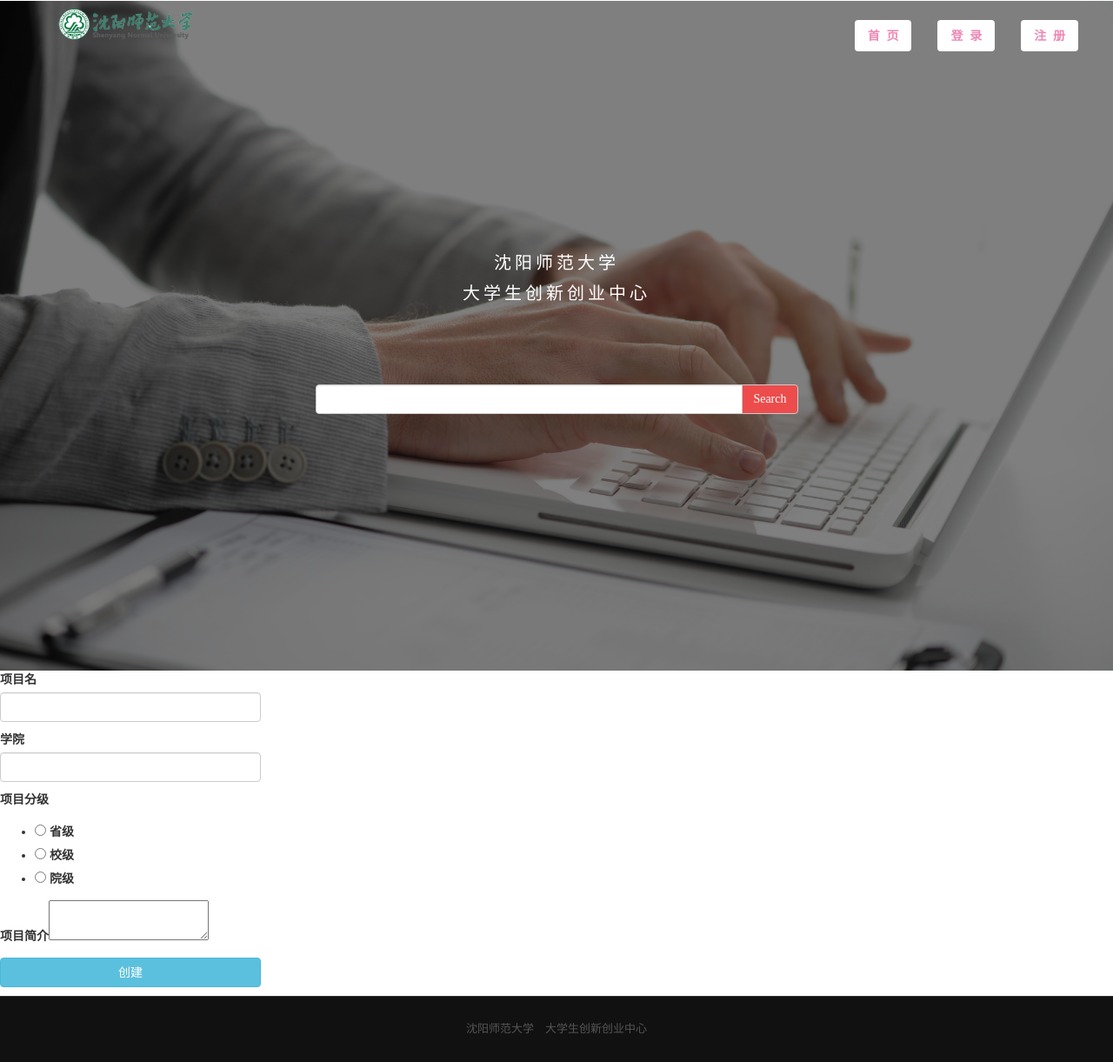
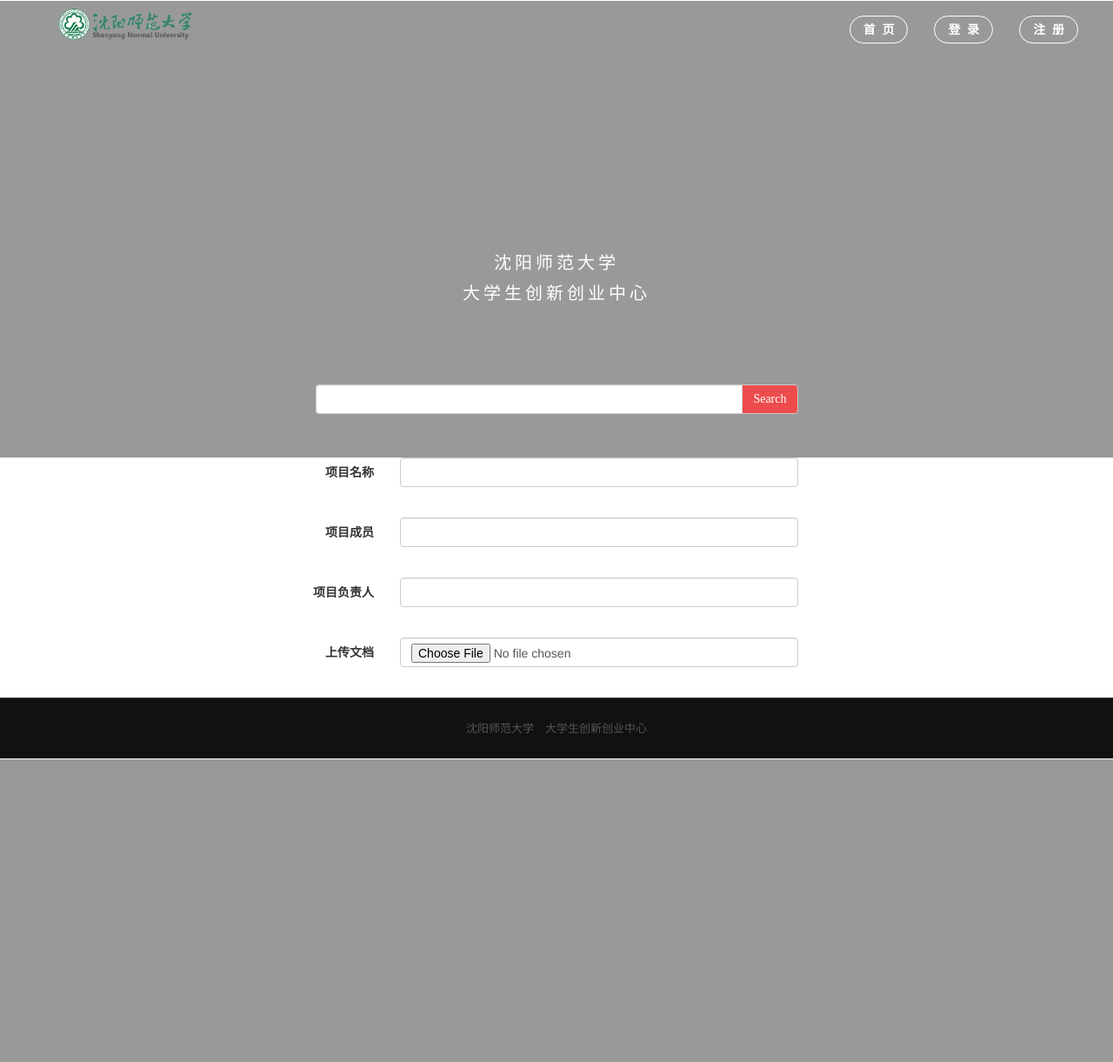
Before and after one commit to youdiandai/DCfirst, a Flask app: page /createproject in a window 1280 px wide. Shown: the whole page at 87% size. After the commit the page ends 873 px from the top, so only its background shows below. Run offline with Flask 2, Linux system fonts and the light colour scheme; some libraries are stand-ins or nearby versions.

Commit message:
change run.py

```diff
--- a/hello.py
+++ b/hello.py
@@ -1,4 +1,4 @@
-from flask import Flask,render_template,session,redirect,url_for
+from flask import Flask,render_template,session,redirect,url_for,request
 from flask.ext.script import Manager
 from flask.ext.wtf import Form
 from wtforms import StringField,SubmitField,PasswordField,RadioField,TextAreaField
--- a/static/css/style.css
+++ b/static/css/style.css
@@ -29,11 +32,13 @@
 .default-menu.navbar-default .navbar-nav > li > a{
     font-size: 14px;
     font-weight: 600;
-    letter-spacing: 0;
     color: #fff;
     line-height: 40px !important;
     letter-spacing: 2px;
     text-transform: uppercase;
+    padding-top: 10px;
+    padding-bottom: 10px;
+
 }
 
 .default-menu.navbar-default .navbar-nav > li:last-child > a{
@@ -60,31 +65,27 @@
 }
 
 .btn.btn-default.navbar-btn {
-    background-color: #fff;
-    color: #EE87B4;
+    background-color: transparent;
+    color: #fff;
     font-weight: 600;
-    padding: 8px 15px;
-    border: 0;
-    border-radius: 1;
+    padding: 5px 15px;
+	border-radius: 5em;
+    border: 1px solid #fff;
+
 }
 
 .btn.btn-default.navbar-btn:hover{
-    color: #fff;
-    background-color: #fff;
-    border-color: transparent;
-    font-weight: bold;
+    background-color: rgba(255,255,255,0.3);
 }
 
 .banner{
 	background: url(../images/bg5.jpg) no-repeat center/cover;
-	height: 770px;
 }
-.banner .banner-cover{
+.banner-cover{
 	padding-top: 70px;
 	width: 100%;
 	float: right;
-	height: 770px;
-	background-color: rgba(0,0,0,0.5);
+	background-color: rgba(0,0,0,0.4);
 }
 .logo-sty{
 	display: inline-block;
@@ -94,7 +95,7 @@
 	line-height: 70px;
 	letter-spacing: 5px;
 }
-.banner .banner-cover .banner-inner{
+.banner-inner{
 	padding: 200px 0 50px;
 	text-align: center;
 	font-family: "微软雅黑";
@@ -173,15 +214,14 @@
 
 footer{
 	font-family: "微软雅黑";
-	background-color: #111111;
 }
 footer .copyright {
+	height: 70px;
     background: #111;
     font-size: 13px;
     text-align: center;
     color: #555555;
-    padding-top: 28px;
-    padding-bottom: 28px;
+    line-height: 70px;
     border-top: 1px solid #303030;
 }
 /*弹出层登录 开始*/
--- a/templates/createproject.html
+++ b/templates/createproject.html
@@ -1,13 +1,48 @@
 {% extends "base.html" %}
 {% block content %}
-<div style="width:300px">
-<form method="post">
-    {{form.hidden_tag()}}
-    <p>{{form.projectname.label}}{{form.projectname(class="form-control")}}</p>
-    <p>{{form.collage.label}}{{form.collage(class="form-control")}}</p>
-    <p>{{form.projectlevel.label}}{{form.projectlevel()}}</p>
-    <p>{{form.describe.label}}{{form.describe()}}</p>
-    <p>{{form.submit(class="btn btn-info btn-block btn1")}}</p>
-</form>
-</div>
+<!DOCTYPE html>
+<html>
+<head>
+	<meta charset="utf-8">
+		<meta http-equiv="X-UA-Compatible" content="IE=edge">
+		<meta name="viewport" content="width=device-width, initial-scale=1">
+		<title>大创中心</title>
+
+        <link href="../static/css/bootstrap.min.css" rel="stylesheet" type="text/css" />
+        <!-- <link rel="shortcut icon" href="images/ico.png"> -->
+        <link href="../static/css/style.css" rel="stylesheet" type="text/css" />
+		<script src="../static/js/jquery-2.1.1.js"></script>
+		<script src="../static/js/bootstrap.min.js"></script>
+</head>
+<body>
+	<div class="container" style="margin-top:25px;">
+		<form class="form-horizontal" role="form">
+	  	<div class="form-group">
+		    <label for="firstname" class="col-sm-4 control-label">项目名称</label>
+		    <div class="col-sm-5">
+		      <input type="text" class="form-control">
+		    </div>
+	  	</div><br>
+	  	<div class="form-group">
+		    <label for="" class="col-sm-4 control-label">项目成员</label>
+		    <div class="col-sm-5">
+		      <input type="text" class="form-control">
+		    </div>
+	  	</div><br>
+	  	<div class="form-group">
+		    <label for="" class="col-sm-4 control-label">项目负责人</label>
+		    <div class="col-sm-5">
+		      <input type="text" class="form-control">
+		    </div>
+	  	</div><br>
+	  	<div class="form-group">
+		    <label class="col-sm-4 control-label">上传文档</label>
+		    <div class="col-sm-5">
+		      <input type="file" class="form-control">
+		    </div>
+	  	</div><br>
+	</form>
+	</div>
+</body>
+</html>
 {% endblock content %}
```
Also changed, not shown: other parts of static/css/style.css (+45 -2 lines), templates/index.html (+15 -10 lines).
